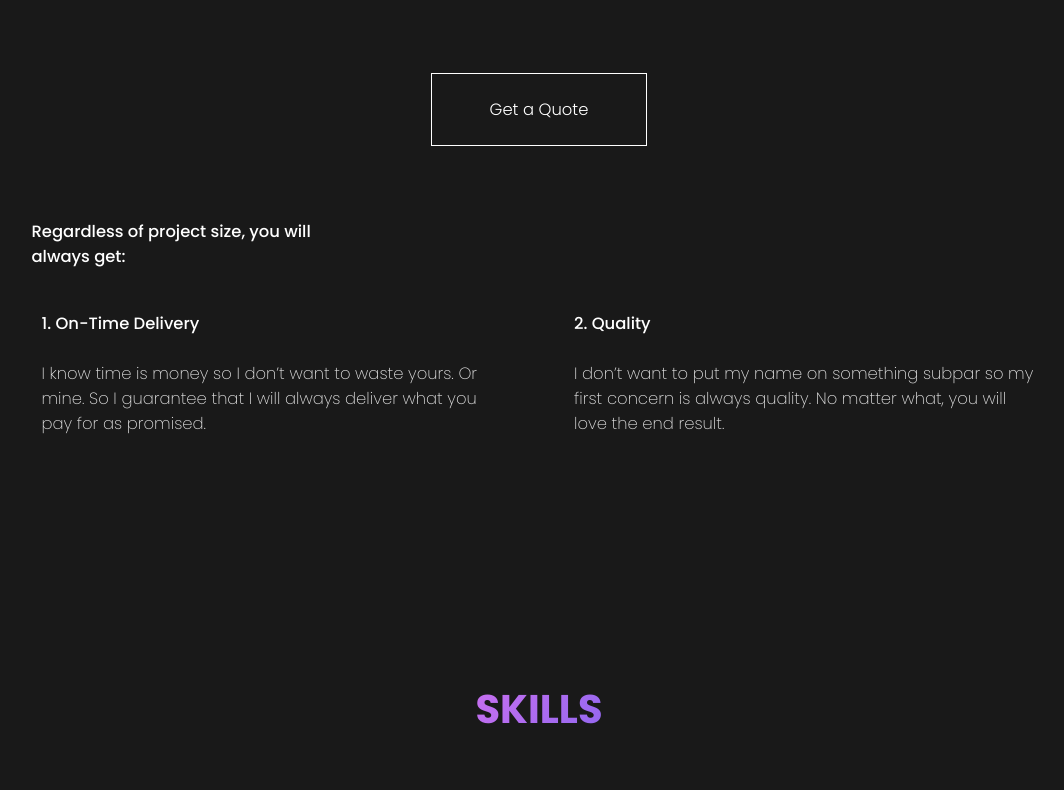
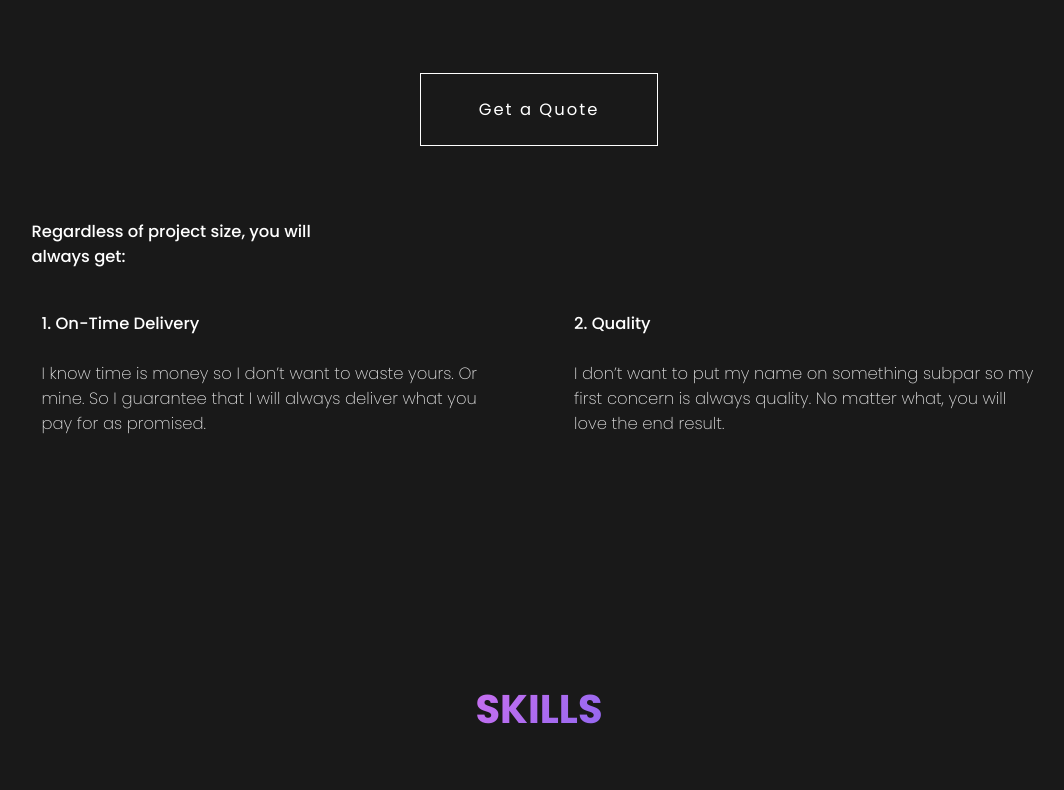
Before and after one commit to tobassum786/My-professional, a plain HTML site: page Index.html in a window 1280 px wide. Shown: the part 1108-1898 px from the top of the page, without its empty margins (101-1165 px from the left). Drawn offline with nearby package versions, Linux system fonts and the light colour scheme.

Commit message:
Update styles.css

```diff
--- a/styles.css
+++ b/styles.css
@@ -108,10 +108,11 @@ button {
     background: none;
     padding: 16px 32px;
     outline: none;
+    letter-spacing: 2px;
     border: 1px solid var(--light-color);
     color: var(--light-color);
     font-size: var(--font-xsm);
-    font-weight: 300;
+    font-weight: 400;
     overflow: hidden;
     z-index: 1;
     cursor: pointer;
```
